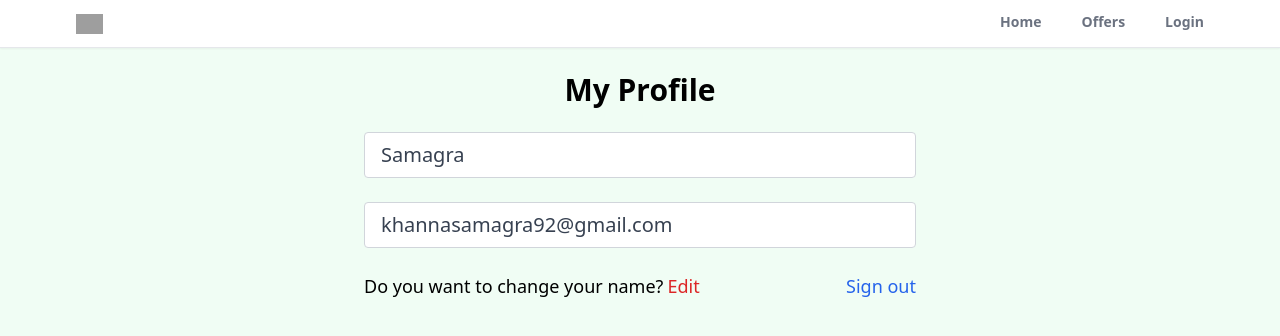
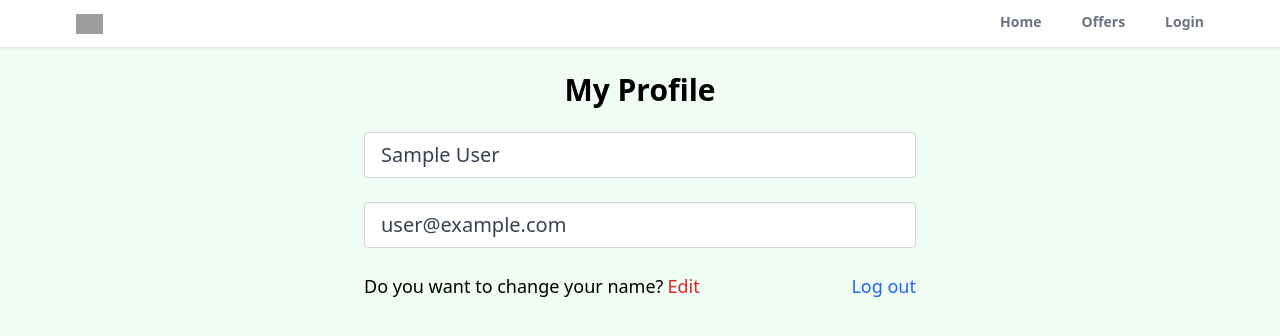
Before and after one commit to 404four0four/realtor-clone, a React (Create React App) app: page /profile in a window 1280 px wide. Shown: the top 336 px of the page. Built offline with nearby package versions, Linux system fonts and the light colour scheme; no server answers; sample sign-in values are in the browser's storage; grey boxes are pictures that could not be loaded.

Commit message:
half-profile done

```diff
--- a/src/App.js
+++ b/src/App.js
@@ -6,6 +6,7 @@ import Login from "./pages/Login";
 import ForgotPassword from "./pages/ForgotPassword";
 import Offers from "./pages/Offers";
 import Header from "./components/Header";
+import PrivateRoute from "./components/PrivateRoute";
 import { ToastContainer } from "react-toastify";
 import 'react-toastify/dist/ReactToastify.css';
 
@@ -16,7 +17,9 @@ function App() {
         <Header />
         <Routes>
           <Route path="/" element={<Home />} />
-          <Route path="/profile" element={<Profile />} />
+          <Route path="/profile" element={<PrivateRoute />}>
+            <Route path="/profile" element={<Profile />} />
+          </Route>
           <Route path="/register" element={<Register />} />
           <Route path="/login" element={<Login />} />
           <Route path="/forgot-password" element={<ForgotPassword />} />
--- /dev/null
+++ b/src/components/PrivateRoute.jsx
@@ -0,0 +1,11 @@
+import React from 'react'
+import { Outlet, Navigate } from 'react-router-dom';
+import { useAuthStatus } from '../hooks/useAuthStatus';
+
+export default function PrivateRoute() {
+    const { loggedIn, chechkingStatus } = useAuthStatus();
+    if (chechkingStatus) {
+        return <h3>Loading...</h3>
+    }
+    return loggedIn ? <Outlet /> : <Navigate to="/login" />;
+}
--- /dev/null
+++ b/src/hooks/useAuthStatus.jsx
@@ -0,0 +1,18 @@
+import { getAuth, onAuthStateChanged } from 'firebase/auth';
+import React, { useEffect, useState } from 'react';
+
+export function useAuthStatus() {
+    const [loggedIn, setLoggedIn] = useState(false);
+    const [chechkingStatus, setCheckingStatus] = useState(true);
+
+    useEffect(() => {
+        const auth = getAuth();
+        onAuthStateChanged(auth, (user) => {
+            if (user) {
+                setLoggedIn(true);
+            }
+            setCheckingStatus(false);
+        });
+    }, []);
+    return { loggedIn, chechkingStatus };
+}
--- a/src/pages/Profile.jsx
+++ b/src/pages/Profile.jsx
@@ -1,13 +1,19 @@
 import React, { useState } from "react";
 import { getAuth } from "firebase/auth";
+import { useNavigate } from "react-router-dom";
 
 export default function Profile() {
   const auth = getAuth();
+  const navigate = useNavigate();
   const [formData, setFormData] = useState({
-    name: "Samagra",
-    email: "khannasamagra92@gmail.com"
+    name: auth.currentUser.displayName,
+    email: auth.currentUser.email,
   });
   const { name, email } = formData;
+  function onLogout() {
+    auth.signOut();
+    navigate('/');
+  }
   return (
     <>
       <section className="max-w-6xl mx-auto flex justify-center items-center flex-col">
@@ -20,7 +26,7 @@ export default function Profile() {
               <p className="flex items-center">Do you want to change your name?
                 <span className="text-red-600 hover:text-red-700 transition ease-in-out duration-200 cursor-pointer ml-1">Edit</span>
               </p>
-              <p className="text-blue-600 hover:text-blue-800 transition ease-in-out duration-200 cursor-pointer">Sign out</p>
+              <p onClick={onLogout} className="text-blue-600 hover:text-blue-800 transition ease-in-out duration-200 cursor-pointer">Log out</p>
             </div>
           </form>
         </div>
```
